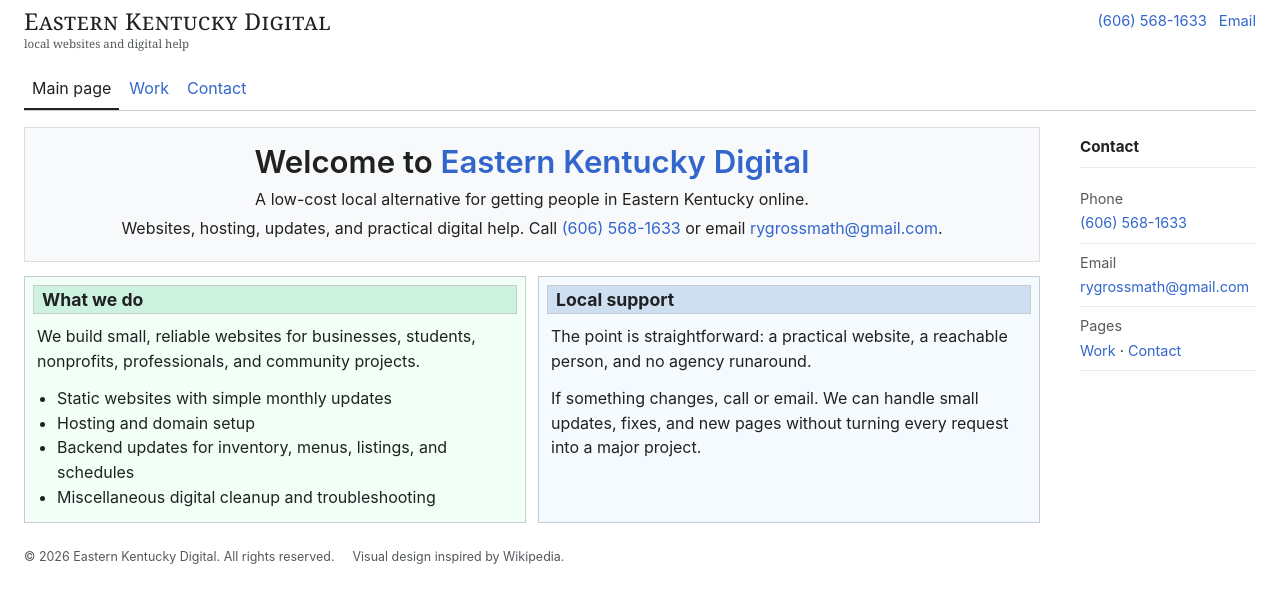
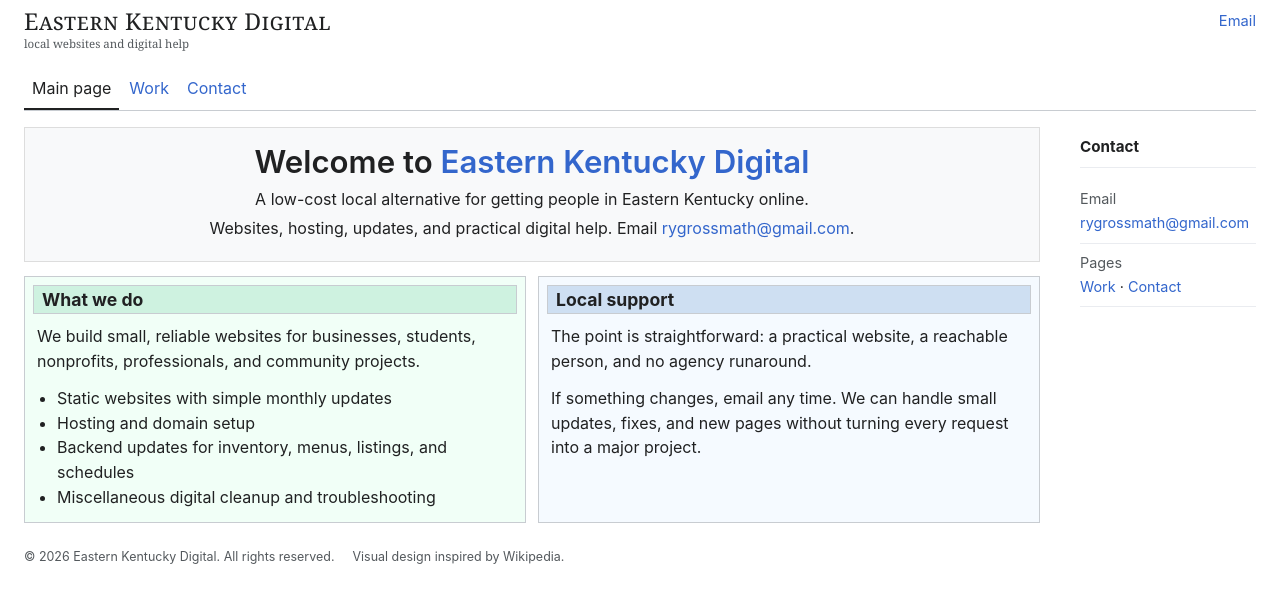
Before and after one commit to EasternKentuckyDigital/companysite, a plain HTML site: page index.html in a window 1280 px wide. Drawn offline with Linux system fonts and the light colour scheme.

Commit message:
Update work examples and remove phone contact

```diff
--- a/index.html
+++ b/index.html
@@ -19,7 +19,6 @@
       </a>
 
       <nav class="account-links" aria-label="Contact links">
-        <a href="tel:16065681633">(606) 568-1633</a>
         <a href="mailto:rygrossmath@gmail.com">Email</a>
       </nav>
     </header>
@@ -39,8 +38,7 @@
               A low-cost local alternative for getting people in Eastern Kentucky online.
             </p>
             <p>
-              Websites, hosting, updates, and practical digital help. Call
-              <a href="tel:16065681633">(606) 568-1633</a> or email
+              Websites, hosting, updates, and practical digital help. Email
               <a href="mailto:rygrossmath@gmail.com">rygrossmath@gmail.com</a>.
             </p>
           </section>
@@ -67,7 +65,7 @@
                 and no agency runaround.
               </p>
               <p>
-                If something changes, call or email. We can handle small updates, fixes,
+                If something changes, email any time. We can handle small updates, fixes,
                 and new pages without turning every request into a major project.
               </p>
             </article>
@@ -77,10 +75,6 @@
         <aside class="appearance" aria-label="Site information">
           <h2>Contact</h2>
           <dl>
-            <div>
-              <dt>Phone</dt>
-              <dd><a href="tel:16065681633">(606) 568-1633</a></dd>
-            </div>
             <div>
               <dt>Email</dt>
               <dd><a href="mailto:rygrossmath@gmail.com">rygrossmath@gmail.com</a></dd>
```
Also changed, not shown: contact.html (+1 -7 lines), work.html (+4 -1 lines).
